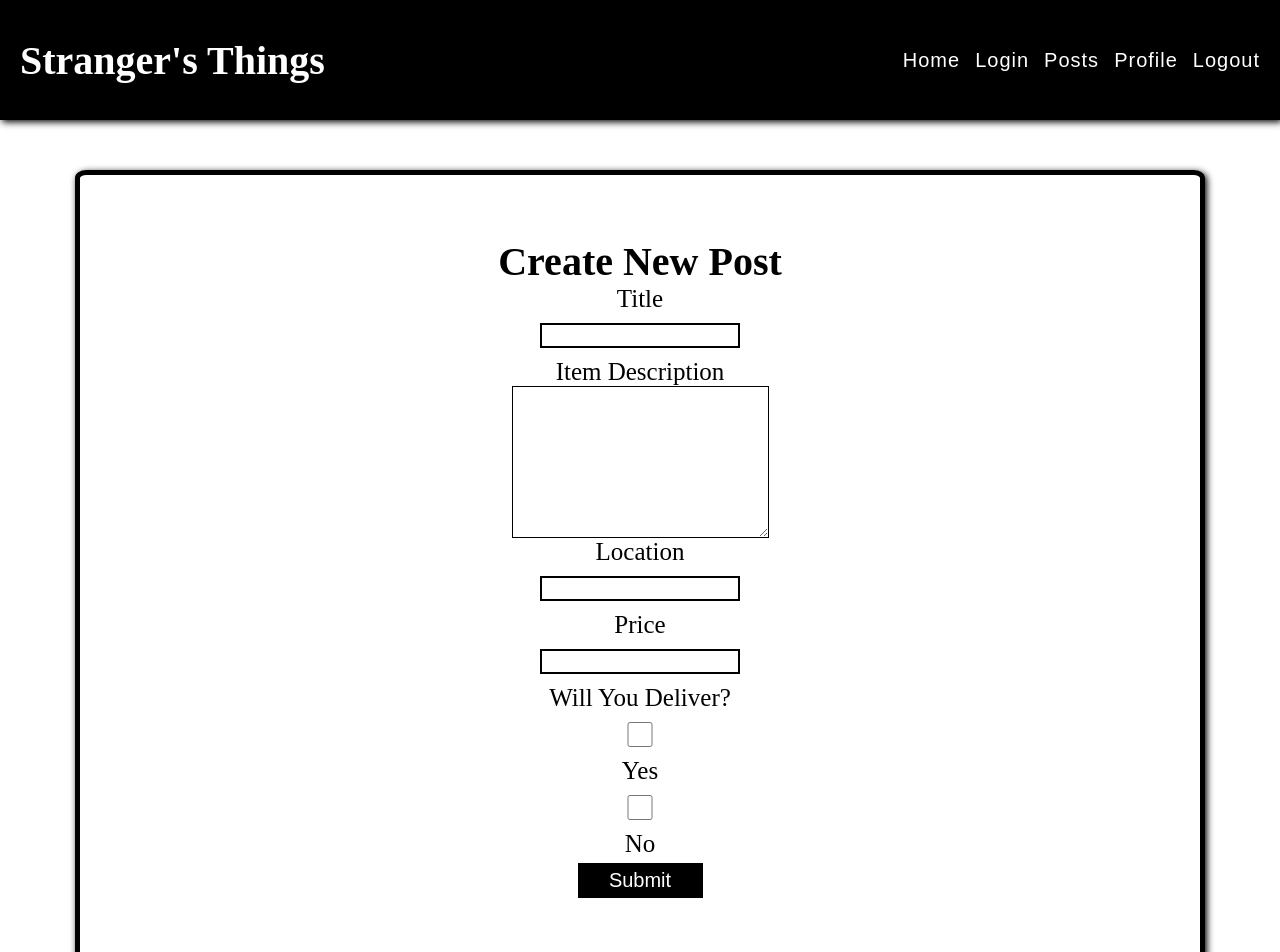
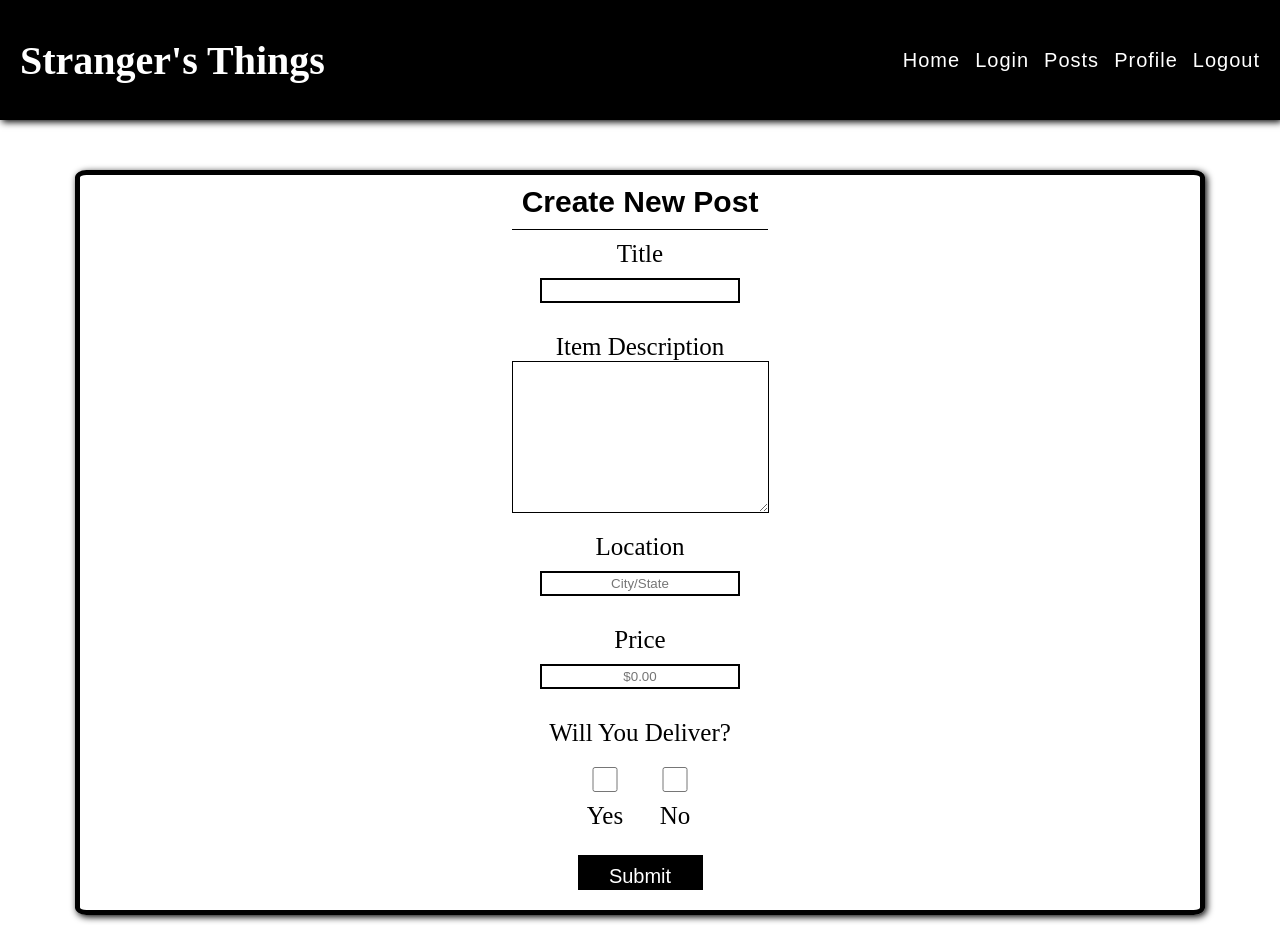
Before and after one commit to jbourg4364/strangers-things, a React (Create React App) app: page /addPost in a window 1280 px wide. Shown: the top 952 px of the page. After the commit the page ends 925 px from the top, so only its background shows below. Built offline with nearby package versions, Linux system fonts and the light colour scheme; a web font is replaced by a local one.

Commit message:
adds comments and some css

```diff
--- a/src/api/index.js
+++ b/src/api/index.js
@@ -1,6 +1,6 @@
+// import { AddPost } from "../components";
+
 const COHORT_NAME = '2303-FTB-ET-WEB-FT';
-
-
 const BASE = `https://strangers-things.herokuapp.com/api/${COHORT_NAME}`;
 
 
--- a/src/auth/index.js
+++ b/src/auth/index.js
@@ -29,7 +29,7 @@ export const loginUser = async (userObj) => {
     }
 }
 
-export const registerUser = async () => {
+export const registerUser = async (userObj) => {
     try {
       const response = await fetch(`${BASE_URL}/users/register`, {
         method: "POST",
@@ -37,10 +37,15 @@ export const registerUser = async () => {
           'Content-Type': 'application/json'
         },
         body: JSON.stringify({
-            user: {
-            username: 'admin',
-            password: 'admin'
-          }
+            // user: {
+            // username: 'admin',
+            // password: 'admin'
+            // }
+            //need to return this ^ from a function that collects the input from register (given as a param called userObj)
+            //see Login functional component for reference on how to do this ^ it should be very similar except for maybe token info
+            //login and register can be on one component and can share the same userObj...
+            //loginBttn onClick => loginUser()
+            //registerBttn onClick => registerUser()
         })
       });
       const result = await response.json();
--- a/src/components/AddPost.css
+++ b/src/components/AddPost.css
@@ -1,11 +1,30 @@
-#addpost-container {
+form > h1 {
+    font-family: Arial, Helvetica, sans-serif;
+    font-size: 30px;
+    padding: 10px;
+    border-bottom:1px solid black;
+}
+
+form > button {
+    margin-bottom: 20px;
+}
+
+form > *{
+    padding: 10px;
+}
+
+form input {
+    text-align: center;
+}
+
+form#addpost {
     font-size: 25px;
     display: flex;
     justify-content: center;
     align-items: center;
     margin-top: 50px;
     border: 5px black solid;
-    height: 800px;
+    /* height: 800px; */
     margin-left: 75px;
     margin-right: 75px;
     border-radius: 1%;
@@ -21,7 +40,13 @@ textarea {
     border: 1px solid black;
 }
 
-/* #delivery >  {
+#checkboxes {
     display: flex;
-    flex-direction: row;
-} */
+    flex-wrap: wrap;
+    padding: 10px;
+    justify-content: center;
+}
+
+#checkbox > input {
+    width: 50px;
+}
--- a/src/components/AddPost.jsx
+++ b/src/components/AddPost.jsx
@@ -3,14 +3,48 @@ import { Routes, Route, useNavigate } from 'react-router-dom';
 import {Posts} from './index'
 import './AddPost.css';
 
+//must return an object that looks like this to be passed to createNewPost(newPost, token):
+//CRUD OPPS P1 18:16
+// newPost: {
+//     title: '',
+//     description: '',
+//     price: '$00.00',
+//     willDeliver: boolean
+// }
 
+//this is my attempt at doing this ^ ...but it will need to be moved inside the component so it can access props
+const handleSubmit = () => {
+    const checkYes = document.getElementById('checkYes');
+    const checkNo = document.getElementById('checkNo');
+    // even though we dont use this ^ i wonder if we might if we decide to check if both checkboxes are !checked since they don't have a required value
+    let checkboxValue;
 
-const AddPost = ({posts, setPosts, title, setTitle, location, setLocation, price, setPrice}) => {
+    {checkYes.checked ?
+        checkboxValue = true :
+        checkboxValue = false
+    }
+
+    const newPost = {
+        title: {title},
+        description: {description},
+        location: {location},
+        price: {price},
+        willDeliver: checkboxValue
+    }
+
+    return newPost
+}
+
+//createNewPost should be called when submit is clicked - button might need to be outside of form
+//CRUD OPPS P1 14:57
+
+const AddPost = ({posts, setPosts, title, setTitle, description, setDescription, location, setLocation, price, setPrice}) => {
 
     return (
         <>
             <div>
-                <form action="/posts"  id='addpost-container'>
+                {/* form action would be overwritten by submit button - submit will send name/value to server - any button in a form will be a submit button */}
+                <form action=""  id='addpost'>
                     <h1>Create New Post</h1>
                     <label htmlFor="">
                         Title
@@ -18,24 +52,31 @@ const AddPost = ({posts, setPosts, title, setTitle, location, setLocation, price
                     </label>
                     <label id="description" htmlFor="">
                         Item Description
-                        <textarea name="" id="" cols="30" rows="10"></textarea>
+                        <textarea name="" id="" cols="30" rows="10" onChange={(event) => setDescription(event.target.value)}></textarea>
                     </label>
                     <label htmlFor="">
                         Location
-                        <input type="text" name="location" id="location" onChange={(event) => setLocation(event.target.value)} required/>
+                        <input type="text" name="location" id="location" placeholder="City/State" onChange={(event) => setLocation(event.target.value)} required/>
                     </label>
                     <label htmlFor="">
                         Price
-                        <input type="text" name="price" id="price" onChange={(event) => setPrice(event.target.value)} required/>
+                        <input type="text" name="price" id="price" placeholder="$0.00" onChange={(event) => setPrice(event.target.value)} required/>
                     </label>
                     <label id="delivery" htmlFor="">
                         Will You Deliver?
-                        <input type="checkbox" name="" id="" />
-                        <label htmlFor="">Yes</label>
-                        <input type="checkbox" name="" id="" />
-                        <label htmlFor="">No</label>
+                        <div id="checkboxes">
+                            <div id="checkbox">
+                                <input  type="checkbox" name="" id="checkYes"/>
+                                <label htmlFor="">Yes</label>
+                            </div>
+                            <div id="checkbox">
+                                <input type="checkbox" name="" id="checkNo"/>
+                                <label htmlFor="">No</label>
+                            </div>
+                        </div>
                     </label>
-                    <button>Submit</button>
+                    <button onClick={handleSubmit}>Submit</button>
+                    {/*handleSubmit function above*/}
                 </form>
             </div>
 
@@ -47,4 +88,4 @@ export default AddPost;
 
 
 //get button to onClick={() => populate state} and rerun Posts
-//also pass props in App
+//location - dont make it required - if its blank on submit then set location to  [ON REQUEST] - set value
--- a/src/components/App.js
+++ b/src/components/App.js
@@ -8,6 +8,11 @@ const App = () => {
     const [posts, setPosts] = useState([]);
     const [token, setToken] = useState('');
     const [isLoggedIn, setIsLoggedIn] = useState(false);
+    const [title, setTitle] = useState('');
+    const [description, setDescription] = useState('');
+    const [location, setLocation] = useState('');
+    const [price, setPrice] = useState('');
+
 
     return (
         <div id='App'>
@@ -15,8 +20,8 @@ const App = () => {
             <Routes>
                 <Route path='/' element={<Home user={user} />} />
                 <Route path='/login' element={<Login user={user} setUser={setUser} token={token} setToken={setToken} isLoggedIn={isLoggedIn} setIsLoggedIn={setIsLoggedIn} />} />
-                <Route path='/posts' element={<Posts posts={posts} setPosts={setPosts} />} />
-                <Route path='/addPost' element={<AddPost posts={posts} setPosts={setPosts}/>}/>
+                <Route path='/posts' element={<Posts posts={posts} setPosts={setPosts} isLoggedIn={isLoggedIn} setIsLoggedIn={setIsLoggedIn}/>} />
+                <Route path='/addPost' element={<AddPost posts={posts} setPosts={setPosts} title={title} setTitle={setTitle} description={description} setDescription={setDescription} location={location} setLocation={setLocation} price={price} setPrice={setPrice}/>}/>
                 {/* <Route path='/register' element={<Register />} /> */}
             </Routes>
         </div>
--- a/src/components/Login.jsx
+++ b/src/components/Login.jsx
@@ -30,7 +30,7 @@ const Login = ({isLoggedIn, setIsLoggedIn, token, setToken, user, setUser}) => {
         setPassword('');
         navigate('/me')
     }
-
+//set userobj to username and password, send it back to register + call registeruser
 
     return (
         <div>
@@ -44,7 +44,7 @@ const Login = ({isLoggedIn, setIsLoggedIn, token, setToken, user, setUser}) => {
                     <input type='text' name='password' value={password} onChange={(event) => setPassword(event.target.value)} required />
                 </label>
                 <button type="submit" onClick={handleSubmit}>Login</button>
-                <button>Register</button>
+                <button onClick={() => {<Register />}}>Register</button>
                 {/* add a register button to login - if its clicked then route to register */}
             </form>
         </div>
--- a/src/components/Post.css
+++ b/src/components/Post.css
@@ -14,3 +14,8 @@ h2 {
     padding: 5px;
     box-shadow: 2px 2px 5px black;
 }
+
+.buttons {
+    text-align: center;
+    margin: 10px;
+}
--- a/src/components/Posts.jsx
+++ b/src/components/Posts.jsx
@@ -1,11 +1,16 @@
 import React, {useEffect} from "react";
 import { createNewPosts, getPosts } from "../api";
 import { Routes, Route, useNavigate } from 'react-router-dom';
-import { AddPost } from './index';
+import { AddPost, Login } from './index';
 import "./Post.css";
 
-const Posts = ({posts, setPosts, isLoggedIn, user, token, setToken}) => {
+//if logged in
+    //map all posts
+        //if isAuthor
+            //add the edit and delete buttons to the post
 
+const Posts = ({posts, setPosts, isLoggedIn, setIsLoggedIn, user, token, setToken}) => {
+    setIsLoggedIn(true);
     useEffect(() => {
         const getAllPosts = async () => {
             const response = await getPosts();
@@ -16,13 +21,16 @@ const Posts = ({posts, setPosts, isLoggedIn, user, token, setToken}) => {
     const navigate = useNavigate();
     return (
         <>
+           {isLoggedIn ? (
+            <>
            <h2>All Posts</h2>
+           <div className="buttons">
                 <button onClick={() => {
                     navigate('/addPost')
-                //only show posts they are the author of (using filter)
                 }}>Add Post</button>
                 <button>Edit Post</button>
                 <button>Delete Post</button>
+           </div>
 
            {posts.map((post) => {
                return (
@@ -39,12 +47,19 @@ const Posts = ({posts, setPosts, isLoggedIn, user, token, setToken}) => {
                        <>
                        <p>Delivery Not Available</p>
                        </>}
-
                    </div>
                    )
 
 
-            })}
+           })} </>
+           ) : (
+            <>
+            <h2>Please Login To View Posts</h2>
+            <Login/>
+            </>
+           )
+           }
+
         </>
     )
 }
```
Lines whose indentation alone changed are shown as unchanged.
